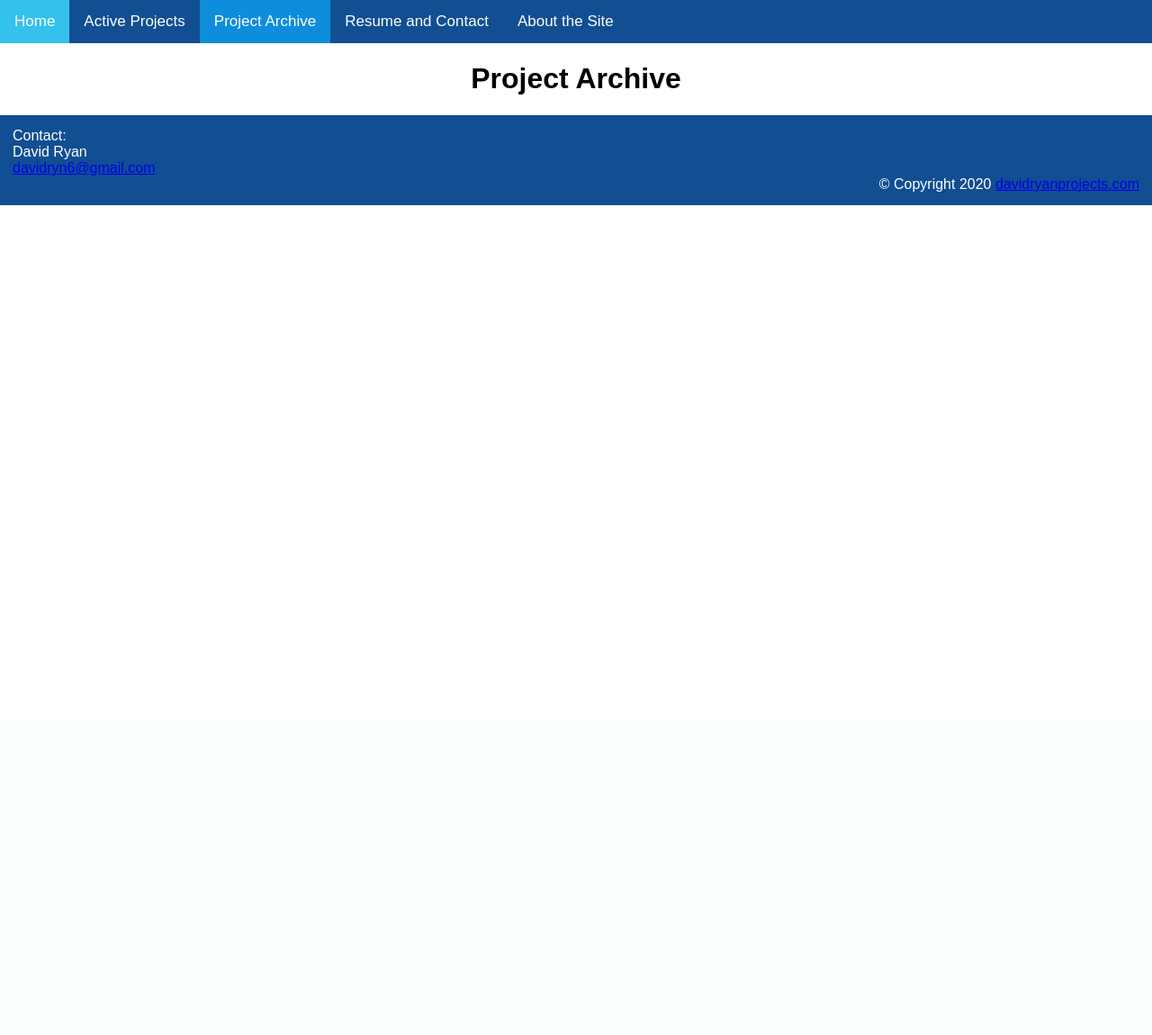
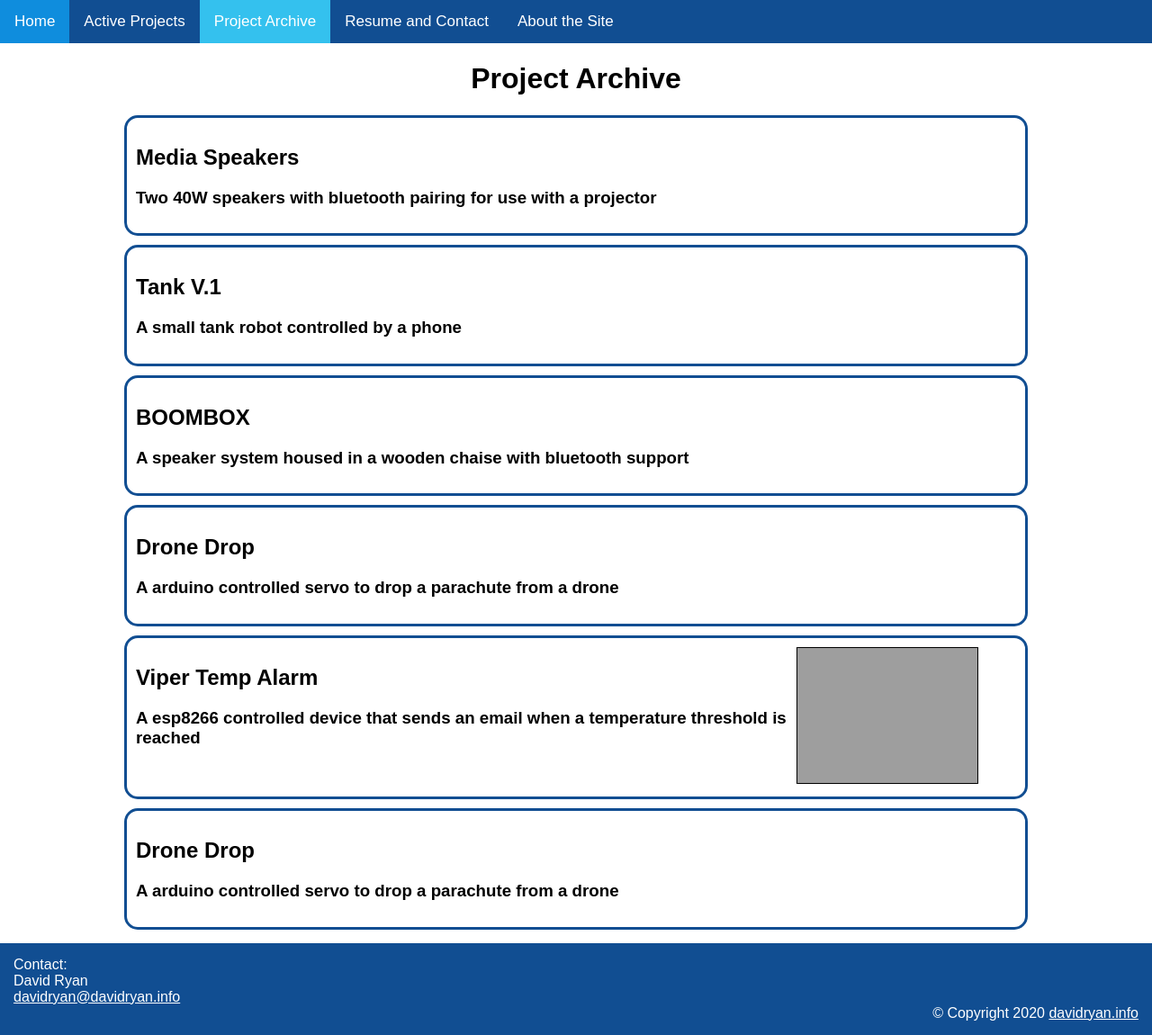
Before and after one commit to dj-ryan/davidryan-website, a PHP site: page /project-archive.html in a window 1280 px wide. Shown: the whole page at 90% size. Before the commit the page ends 228 px from the top, so only its background shows below. Run offline with PHP 8.4, Linux system fonts and the light colour scheme; grey boxes are pictures that could not be loaded.

Commit message:
re commit

```diff
--- a/css/style.css
+++ b/css/style.css
@@ -15,7 +15,9 @@ body {
   height: 100%;
 }
 
-p {
+
+
+.page-summery {
   max-width: 70%;
   margin-left: auto;
   margin-right: auto;
@@ -34,7 +36,7 @@ h1 {
   text-align: center;
   width: 95%;
   margin: auto;
-  background-color: #37c757;
+  background-color: #114e92;
 }
 
 .date {
@@ -84,35 +86,54 @@ h1 {
 }
 
 .topnav a:hover {
+  background-color: #0f8ddd;
+}
+
+.topnav a.active {
   background-color: #34c1ee;
 }
 
-.topnav a.active {
-  background-color: #0f8ddd;
-}
-
 .summery-box {
-  border: 3px solid #37c757;
+  border: 3px solid #114e92;
   border-radius: 15px;
-  margin: 20px;
-  text-align: left;
-  text-indent: 20px;
-}
-
-.summery-box a {
-  color: black;
-  text-decoration: none;
-  padding: 10px 10px;
+  padding: 10px;
+  margin: 10px;
 }
 
 .summery-box:hover {
-  background-color: #34c1ee;
+  border-color: #0f8ddd;
+  background-color: whitesmoke;
+}
+
+.column {
+  float: left;
+  width: 50%;
+}
+
+/* Clear floats after the columns */
+.row:after {
+  content: "";
+  display: table;
+  clear: both;
+}
+
+.left-column {
+  width: 75%;
+}
+
+.right-column {
+  width: 25%;
 }
 
 footer {
   position: relative;
   text-align: right;
-  padding: 14px 14px;
+  margin-top: 15px;
+  padding: 15px 15px;
   background-color: #114e92;
   color: white;
 }
+
+footer a {
+  color: white;
+}
--- a/project-archive.html
+++ b/project-archive.html
@@ -1,13 +1,11 @@
 <!DOCTYPE html>
 <html>
-
   <head>
-    <meta name="viewport" content="width=device-width, initial-scale=1">
-    <link rel="stylesheet" type="text/css" href="/css/style.css">
+    <meta name="viewport" content="width=device-width, initial-scale=1" />
+    <link rel="stylesheet" type="text/css" href="/css/style.css" />
   </head>
 
   <body>
-
     <div class="topnav">
       <a href="/index.html">Home</a>
       <a href="/active-projects.html">Active Projects</a>
@@ -16,19 +14,103 @@
       <a href="/about.html">About the Site</a>
     </div>
 
+    <h1>Project Archive</h1>
 
-    <h1>Project Archive</h1>
+    <!-- Media Speakers -->
+    <div class="left-align">
+      <a style="color: black; text-decoration: none;" href="/project-archive/">
+        <div class="summery-box">
+          <h2>Media Speakers</h2>
+          <h3>
+            Two 40W speakers with bluetooth pairing for use with a projector
+          </h3>
+        </div>
+      </a>
+    </div>
+
+    <!-- Tank V.1 -->
+    <div class="left-align">
+      <a style="color: black; text-decoration: none;" href="/project-archive/">
+        <div class="summery-box">
+          <h2>Tank V.1</h2>
+          <h3>
+            A small tank robot controlled by a phone
+          </h3>
+        </div>
+      </a>
+    </div>
+
+    <!-- BOOMBOX -->
+    <div class="left-align">
+      <a style="color: black; text-decoration: none;" href="/project-archive/">
+        <div class="summery-box">
+          <h2>BOOMBOX</h2>
+          <h3>
+            A speaker system housed in a wooden chaise with bluetooth support
+          </h3>
+        </div>
+      </a>
+    </div>
+
+    <!-- Drone Drop -->
+    <div class="left-align">
+      <a style="color: black; text-decoration: none;" href="/project-archive/">
+        <div class="summery-box">
+          <h2>Drone Drop</h2>
+          <h3>
+            A arduino controlled servo to drop a parachute from a drone
+          </h3>
+        </div>
+      </a>
+    </div>
+
+    <!-- Viper Temp Alarm -->
+    <div class="left-align">
+      <a style="color: black; text-decoration: none;" href="/project-archive/">
+        <div class="summery-box">
+          <div class="row">
+            <div class="column left-column">
+              <h2>
+                Viper Temp Alarm
+              </h2>
+              <h3>
+                A esp8266 controlled device that sends an email when a
+                temperature threshold is reached
+              </h3>
+            </div>
+            <div class="column right-column">
+              <img
+                src="/media/viper-temp-alarm-closeup.jpg"
+                width="200"
+                style="border: 1px solid black;"
+              />
+            </div>
+          </div>
+        </div>
+      </a>
+    </div>
+
+
+
+    <!-- Drone Drop -->
+    <div class="left-align">
+      <a style="color: black; text-decoration: none;" href="/project-archive/">
+        <div class="summery-box">
+          <h2>Drone Drop</h2>
+          <h3>
+            A arduino controlled servo to drop a parachute from a drone
+          </h3>
+        </div>
+      </a>
+    </div>
 
     <footer>
       <div class="footer-left-align">
-            Contact:<br>
-            David Ryan<br>
-            <a href="mailto:davidryn6@gmail.com">davidryn6@gmail.com</a>
+        Contact:<br />
+        David Ryan<br />
+        <a href="mailto:davidryan@davidryan.info">davidryan@davidryan.info</a>
       </div>
-        &copy; Copyright 2020 <a href="davidryanprojects.com">davidryanprojects.com</a>
+      &copy; Copyright 2020 <a href="davidryan.info">davidryan.info</a>
     </footer>
-
-
   </body>
-
 </html>
```
Also changed, not shown: active-projects.html (+48 -10 lines), active-projects/desktop-computer.html (+7 -7 lines), active-projects/path-find.html (+81 -60 lines), active-projects/tri-source-power-supply.html (+85 -18 lines), contact.html (+56 -30 lines). Lines whose indentation alone changed are shown as unchanged.
